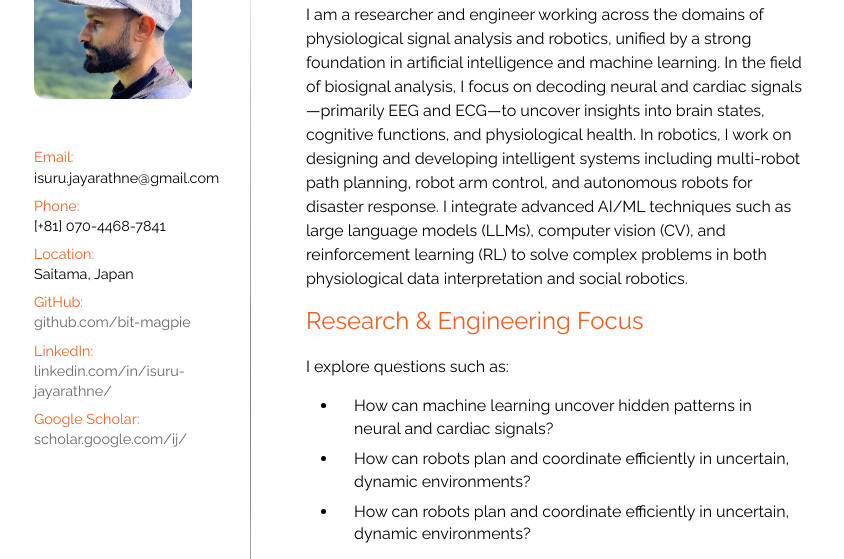
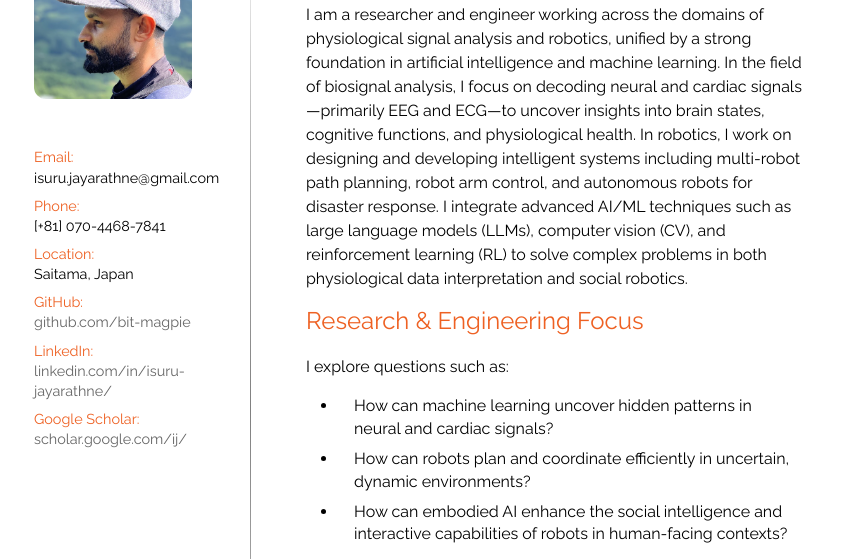
Before and after one commit to bit-magpie/personal_web, a plain HTML site: page index.html in a window 1280 px wide. Shown: the part 233-792 px from the top of the page, without its empty margins (222-1066 px from the left). Drawn offline with nearby package versions, Linux system fonts and the light colour scheme.

Commit message:
index page typo fix

```diff
--- a/index.html
+++ b/index.html
@@ -70,7 +70,7 @@
                     <ul class="home-list">
                         <li>How can machine learning uncover hidden patterns in neural and cardiac signals?</li>
                         <li>How can robots plan and coordinate efficiently in uncertain, dynamic environments?</li>
-                        <li>How can robots plan and coordinate efficiently in uncertain, dynamic environments?</li>
+                        <li>How can embodied AI enhance the social intelligence and interactive capabilities of robots in human-facing contexts?</li>
                     </ul>
 
                     <p>My domains of expertise include:</p>
```
